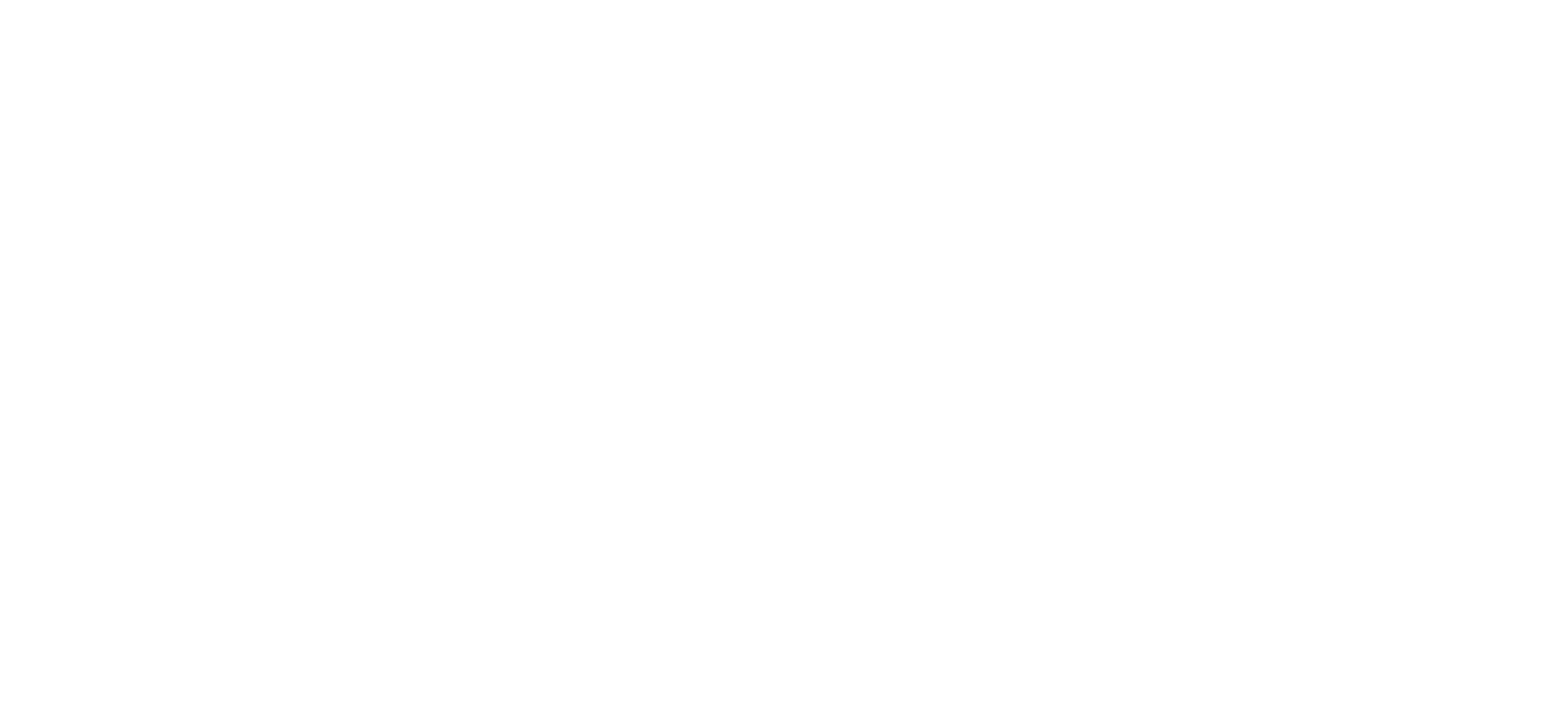
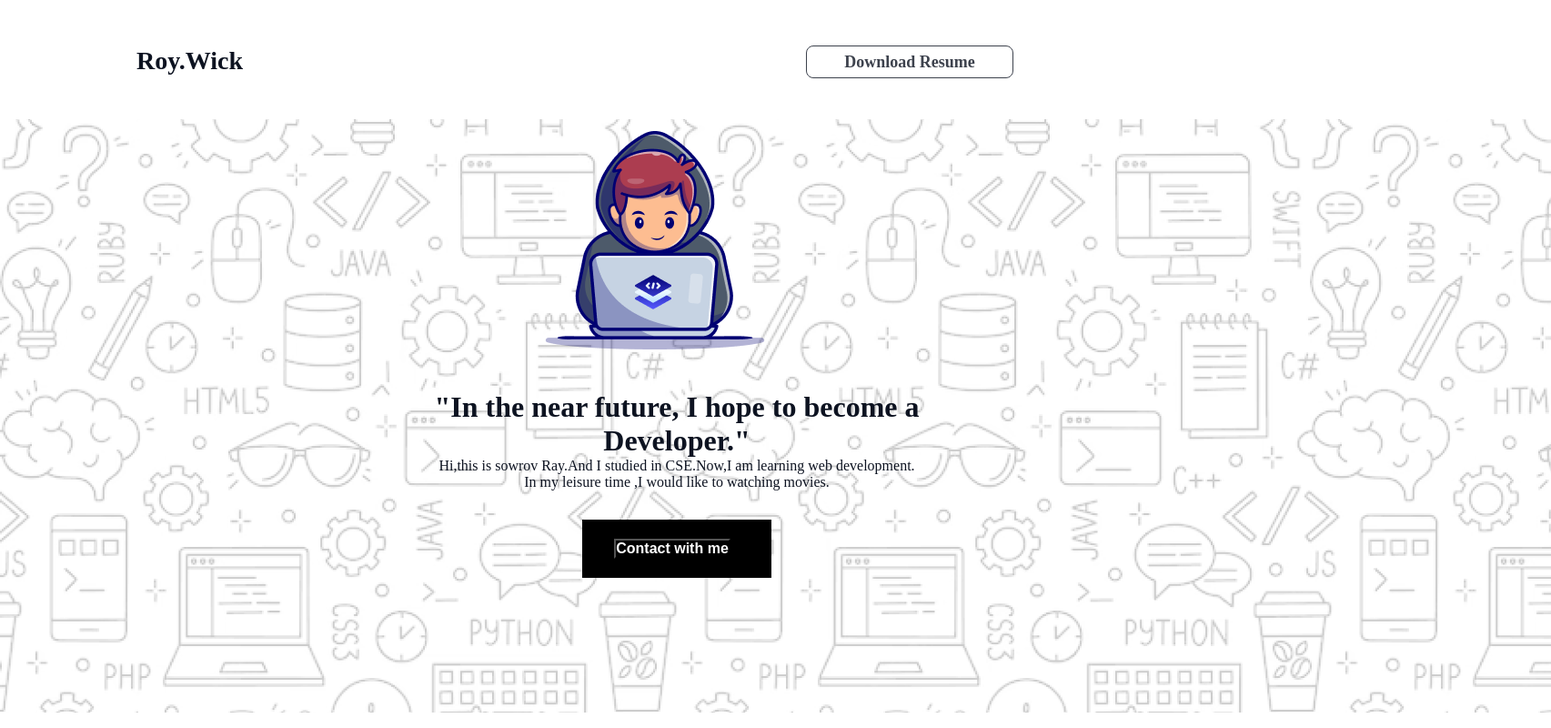
Before and after one commit to Roywick/assignment-solution, a plain HTML site: page index.html in a window 1280 px wide. Shown: the whole page at 91% size, 1705 px wide, since content can reach past the window. Drawn offline with Linux system fonts and the light colour scheme; a web font is replaced by a local one.

Commit message:
first-section-done

```diff
--- a/index.html
+++ b/index.html
@@ -7,6 +7,33 @@
     <link rel="stylesheet" href="./styles.css">
 </head>
 <body>
+    <div class="name-content">
+        <!-- name -->
+         <p>Roy.Wick</p>
+    </div>
+    <div class="form-two-conteiner">
+        <p>Download Resume</p>
+    </div>
 
+<header class="main-border-conteiner">
+    <div class="frame-four-border"></div>
+    <!-- <div class="frame-three-border"> -->
+        <!-- <div class="image-conteinar">
+          <img src="B10A1-Challenge-Begins-main/assets/Group.png" alt=""> -->
+        </div>
+       <div class="banner-content">
+        <h1>"In the near future, I hope to become a <br> Developer."</h1>
+        <p>Hi,this is sowrov Ray.And I studied in CSE.Now,I am learning web development. <br> In my leisure time ,I would like to watching movies.</p>
+        <div class="three-border-conteiner">
+            <div class="three-border-content">
+                <button class="button"><h2>Contact with me</h2></button>
+              </div>
+        </div>
+
+    </div>
+    </div>
+</header>
+<main></main>
+<footer></footer>
 </body>
 </html>
--- a/styles.css
+++ b/styles.css
@@ -2,3 +2,169 @@
 body{
     font-family: Azeret Mono;
 }
+*{
+    box-sizing: border-box;
+    margin: 0;
+    padding: 0;
+
+}
+/* 1st heading part start here */
+.name-content{
+position: absolute;
+width: 114px;
+height: 34px;
+left: 150px;
+top: 50px;
+}
+.name-content p{
+    color: rgb(13, 19, 33);
+    font-family: Azeret Mono;
+    font-size: 28px;
+    font-weight: 800;
+    line-height: 33px;
+    letter-spacing: 0%;
+    text-align: left;
+    }
+
+    /* form 2 section styles starts here */
+    .form-two-conteiner{
+        width: 228px;
+        /* border: 2px solid red; */
+        position:absolute;
+        height: 58px;
+        right: 166px;
+        top: 25px;
+        display: flex;
+        flex-direction: row;
+        justify-content: center;
+        align-items: center;
+        padding: 17px 24px 17px 24px;
+    }
+    .form-two-conteiner{
+        box-sizing: border-box;
+        border: 1px solid rgb(13, 19, 33);
+        border-radius: 8px;
+        opacity: 0.8;
+    }
+    .form-two-conteiner{
+        height: 24px;
+        display: flex;
+        flex-direction: column;
+        margin-top: 25px;
+
+    }
+    .form-two-conteiner p{
+        color: rgb(13, 19, 33);
+        font-size: 18px;
+        font-weight: 600;
+        line-height: 23px;
+        text-align: center;
+        /* margin:0 auto; */
+
+    }
+    .main-border-conteiner{
+        width: 1705px;
+        margin: 0 auto;
+        /* border: 2px solid red; */
+        height: 652px;
+        position: absolute;
+        margin-top: 131px;
+        background-image: url(./B10A1-Challenge-Begins-main/assets/Hero-bg.png);
+    /* }
+    .frame-three-border{
+        position:absolute;
+        border: 2px solid red;
+        width: 998px;
+        height: 310px;
+    } */
+    /* .frame-three-border{
+        display: flex;
+        flex-direction: column;
+        justify-content: flex-start;
+        height: 310px;
+        align-items: center;
+        padding: 0px;
+        flex: none;
+        order: 1;
+       align-self: center;
+       flex-grow: 0;
+       margin-left: 221px;
+       margin-right: 221px;
+       margin-top: 298px;
+       margin-bottom: 44px;
+    } */
+    .frame-four-border{
+        position: absolute;
+        /* border: 2px solid red; */
+        width: 998px;
+        height: 582px;
+        left: 221px;
+        right: 221px;
+        top: 13px;
+        bottom: 44px;
+        display: flex;
+        flex-direction: column;
+        justify-content: flex-start;
+        align-items: center;
+        padding: 0px;
+    }
+    .banner-content{
+        position:absolute;
+        width: 998px;
+        height: 136px;
+        margin-top: 298px;
+        margin-bottom: 218px;
+        margin-left: 245px;
+        display: flex;
+        flex-direction: column;
+        justify-content: flex-start;
+        align-items: center;
+         padding: 0px;
+         flex: none;
+    }
+    .banner-content{
+        color: rgb(13, 19, 33);
+        font-family: Azeret Mono;
+        text-align: center;
+
+    }
+      .frame-four-border{
+        background-image: url(./B10A1-Challenge-Begins-main/assets/Group.png);
+        background-repeat: no-repeat;
+        background-position:center top;
+        background-position-x: center;
+        background-origin: border-box;
+    }
+/* .image-conteinar{
+    background-position: top;
+
+}
+.banner-content p{
+    margin-top: 30px;
+    color: rgb(13, 19, 33);
+    font-size: 16px;
+    font-weight: 400;
+    text-align: center;
+} */
+ .three-border-conteiner{
+    position: static;
+    width: 208px;
+    height: 66px;
+    /* border: 2px solid red; */
+    display: flex;
+    flex-direction: row;
+    justify-content: center;
+    align-items: center;
+    padding: 21px 24px 21px 24px;
+    margin: 32px 0px;
+    background-color:black;
+ }
+ .three-border-content h2{
+    color: rgb(255, 255, 255);
+    font-size: 16px;
+ }
+ .button{
+    background-color: black;
+    margin: 0px 10px;
+    margin-left: 0px;
+ }
```
Also changed, not shown: indexxx.html (added, +11 -0 lines).
